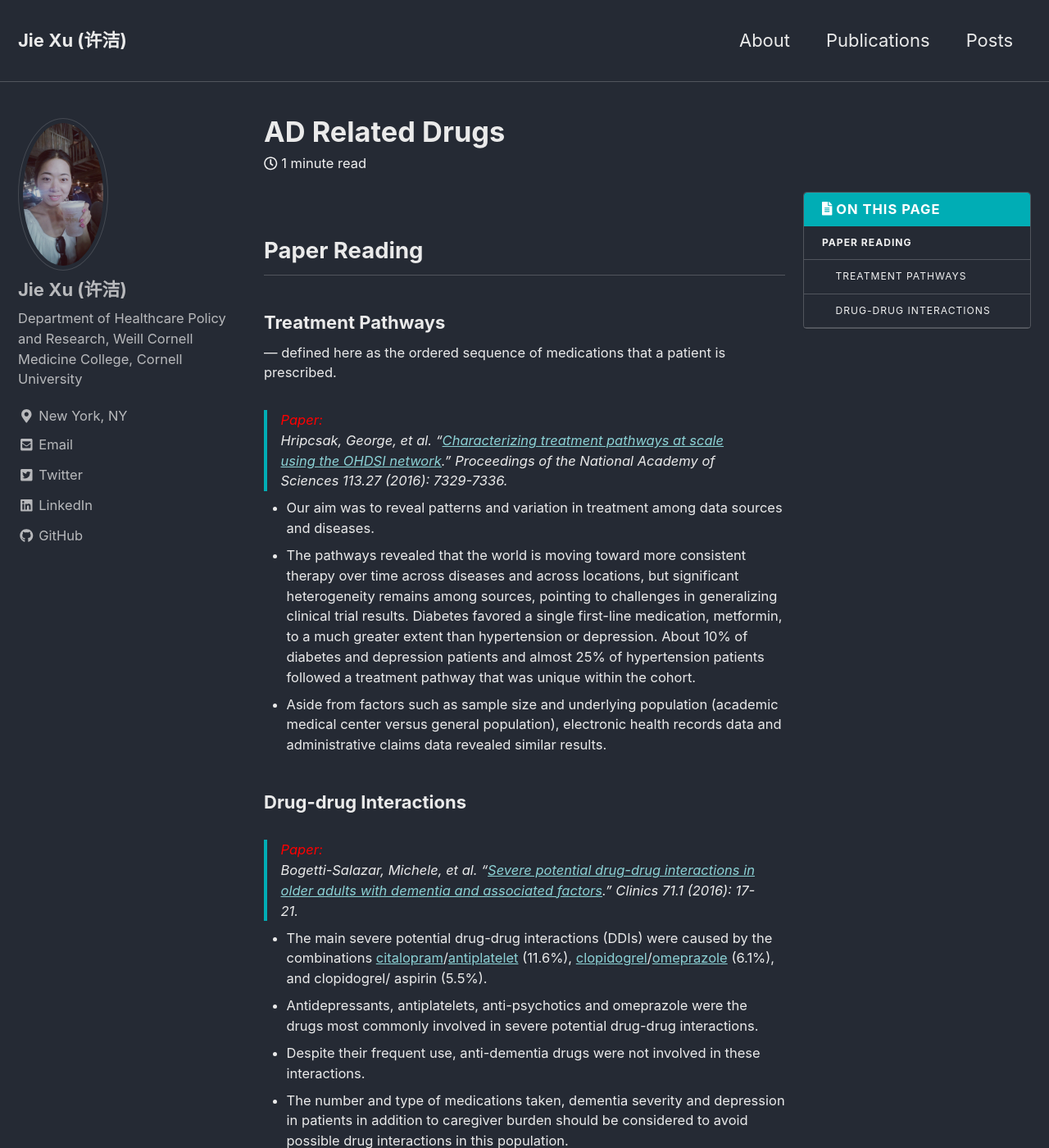
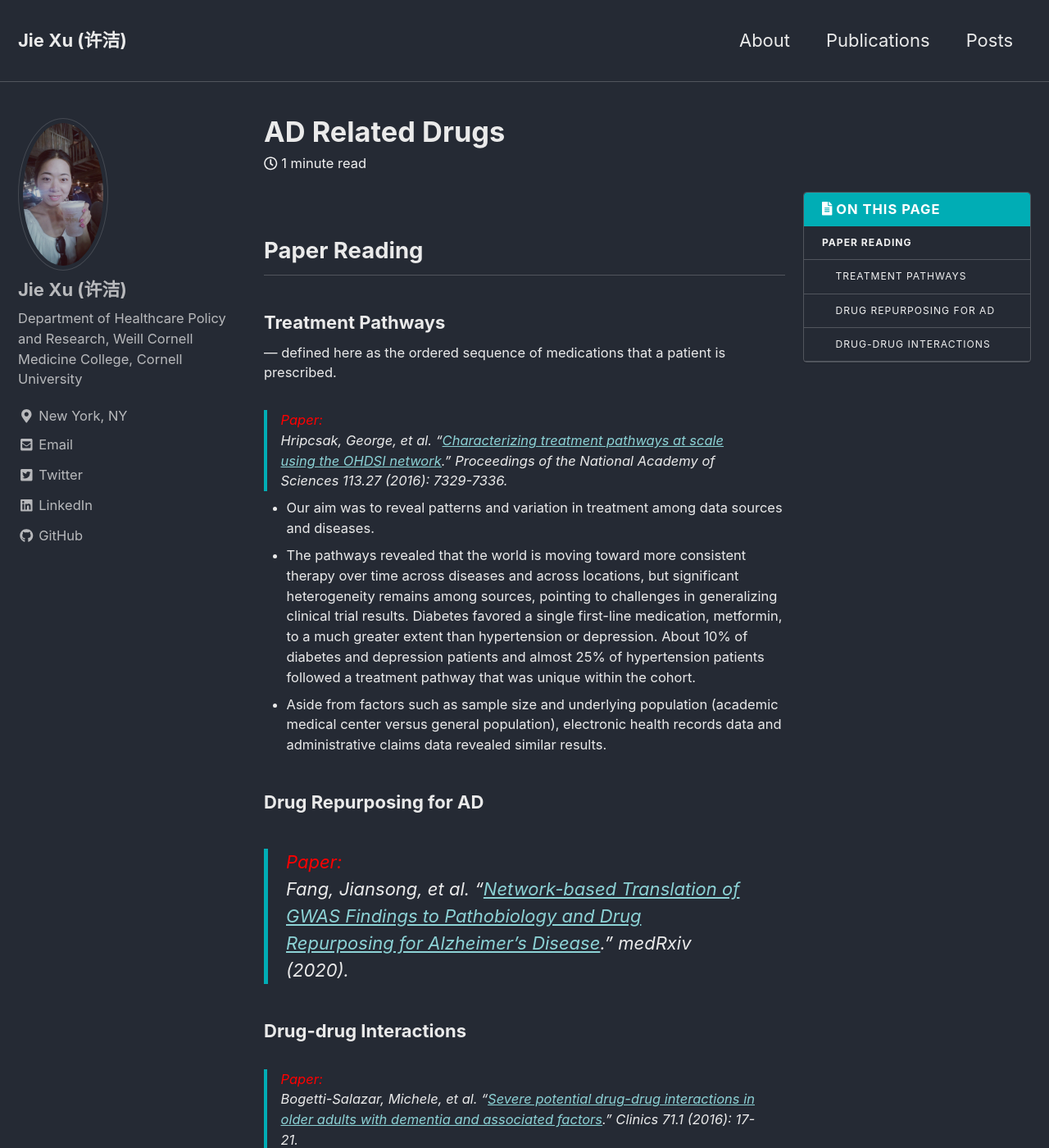
Before and after one commit to jxu1015/jxu1015.github.io, a Jekyll site: the page built from _posts/2020-03-03-AD-Related-Drugs.md, in a window 1280 px wide and 1400 px high. Shown: the whole window at 82% size. Built offline with Jekyll 4.4.1, drawn with Linux system fonts in a browser that asks for light colours; nearby versions of some CDN libraries.

Commit message:
Update 2020-03-03-AD-Related-Drugs.md

```diff
--- a/_posts/2020-03-03-AD-Related-Drugs.md
+++ b/_posts/2020-03-03-AD-Related-Drugs.md
@@ -23,6 +23,10 @@
 * Aside from factors such as sample size and underlying population (academic medical center versus general population), electronic health records data and administrative claims data revealed similar results.
 {: .small}
 
+### Drug Repurposing for AD
+
+> <font color='red'>Paper:</font> Fang, Jiansong, et al. "[Network-based Translation of GWAS Findings to Pathobiology and Drug Repurposing for Alzheimer's Disease](https://www.medrxiv.org/content/10.1101/2020.01.15.20017160v1.full.pdf)." medRxiv (2020).
+
 ### Drug-drug Interactions
 
 > <font color='red'>Paper:</font> Bogetti-Salazar, Michele, et al. "[Severe potential drug-drug interactions in older adults with dementia and associated factors](https://www.ncbi.nlm.nih.gov/pmc/articles/PMC4763155/pdf/cln-71-01-017.pdf)." Clinics 71.1 (2016): 17-21.
```
